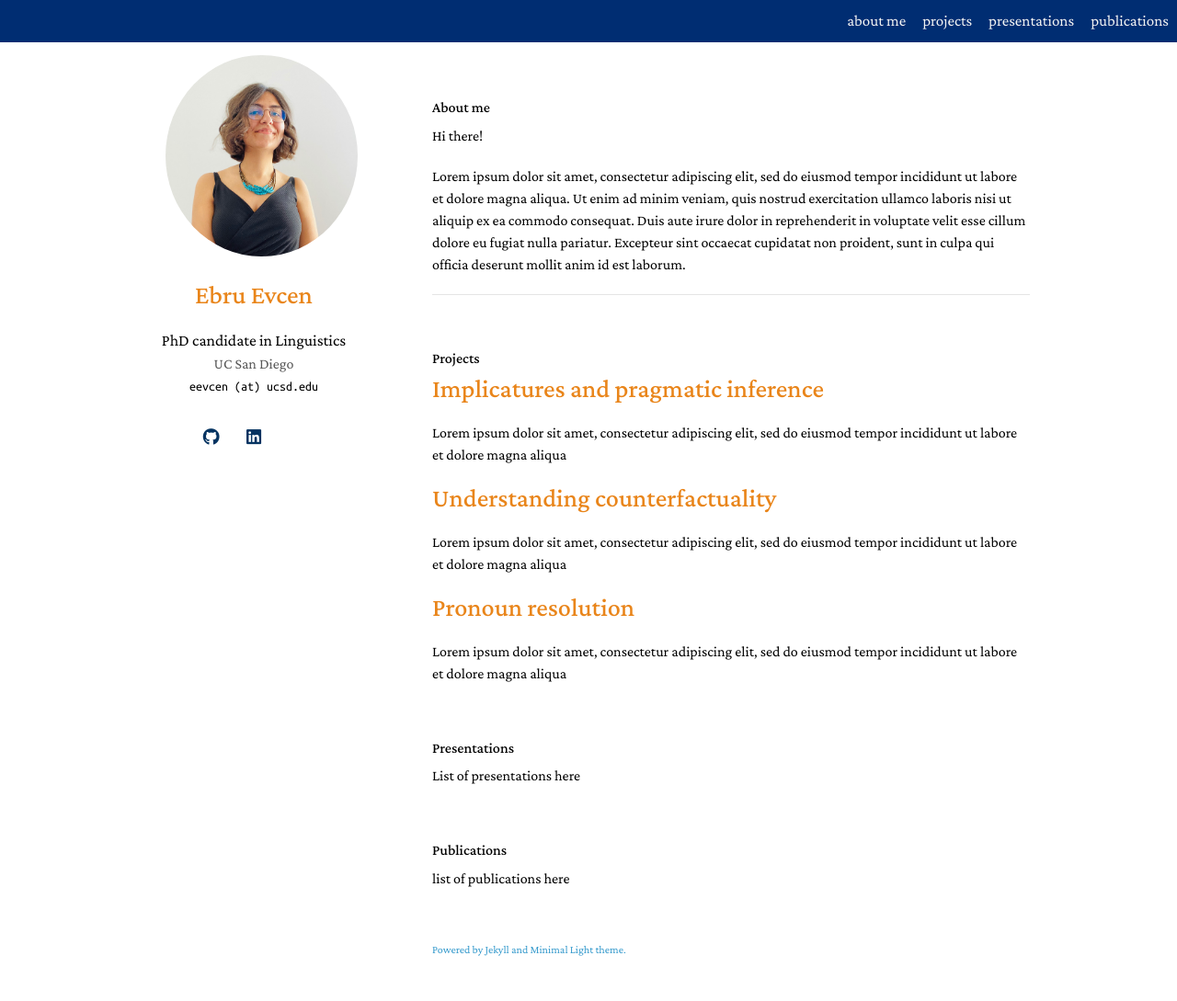
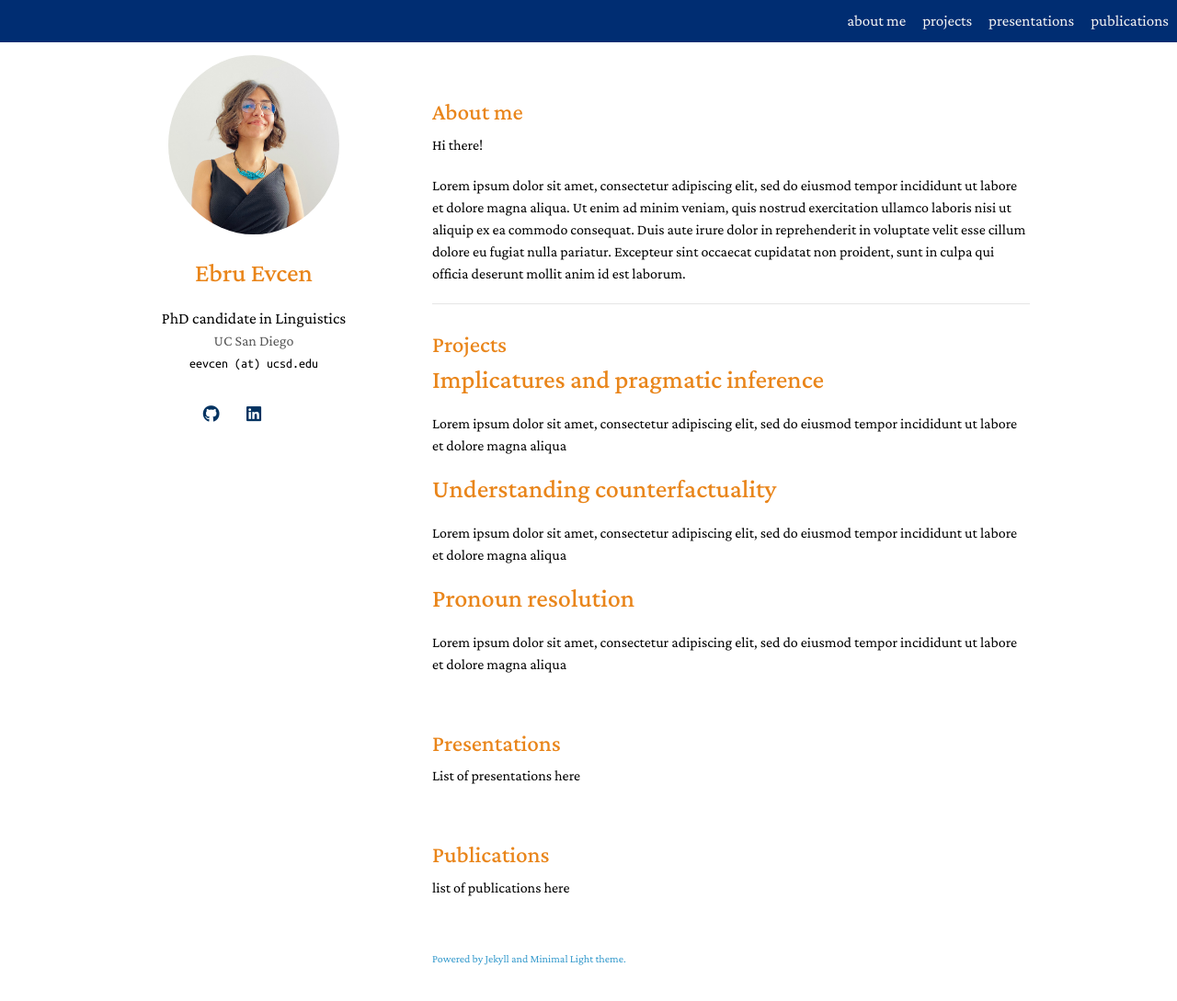
Before and after one commit to ebruevcen/ebruevcen.github.io, a Jekyll site: the page built from index.md, in a window 1280 px wide and 1125 px high. Shown: the top 1089 px of the window at 92% size. Built offline with Jekyll 4.4.1, drawn with Linux system fonts in a browser that asks for light colours; a style sheet for code colours, icons or effects is not loaded.

Commit message:
font size

```diff
--- a/_includes/projects.md
+++ b/_includes/projects.md
@@ -1,6 +1,6 @@
 ---
 
-<h2 style="margin: 60px 0px 10px;">Projects</h2>
+<h2 style="margin: 30px 0px 10px;">Projects</h2>
 
 # Implicatures and pragmatic inference
 
--- a/_sass/minimal-light.scss
+++ b/_sass/minimal-light.scss
@@ -155,15 +155,15 @@ papertitle { font-weight: 600; font-size: 100%; }
 
 .image:before { -moz-transition: opacity 0.2s ease-in-out; -webkit-transition: opacity 0.2s ease-in-out; -ms-transition: opacity 0.2s ease-in-out; transition: opacity 0.2s ease-in-out; border-radius: 0.35em; content: ''; display: block; height: 100%; left: 0; opacity: 0.5; position: absolute; top: 0; width: 100%; }
 
-.image.avatar img { border-radius: 80%; width: 90%; padding: 20px; }
+.image.avatar img { border-radius: 80%; width: 80%; padding: 20px; }
 
 #header .image.avatar { margin: 0 0 1em 0; width: 8.00em;  }
 
-h3, h4, h5, h6 { font-weight: 600; color: black; margin: 0 0 20px; }
+h3, h4, h5, h6 { font-weight: 600; color: #e9851a; margin: 0 0 20px; }
 
 h1 { font-weight: 500; color: #e9851a; margin: 0 0 20px; }
 
-h2 { color: black; font-weight: 500; margin: 2px 0px 15px; font-size: 100%; }
+h2 { color: #e9851a; font-weight: 500; margin: 2px 0px 15px; font-size: 157%; }
 
 p, ul, ol, table, pre, dl { margin: 0 0 20px; }
 
```
